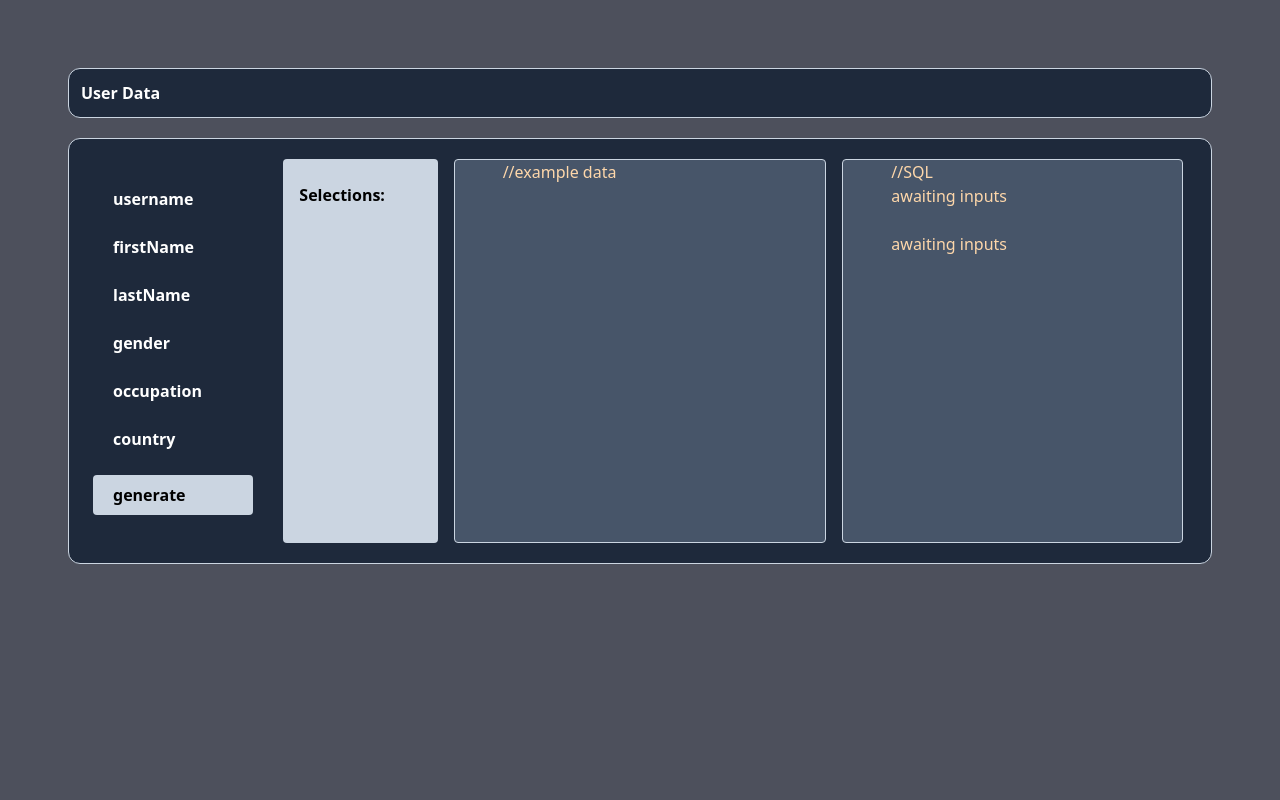
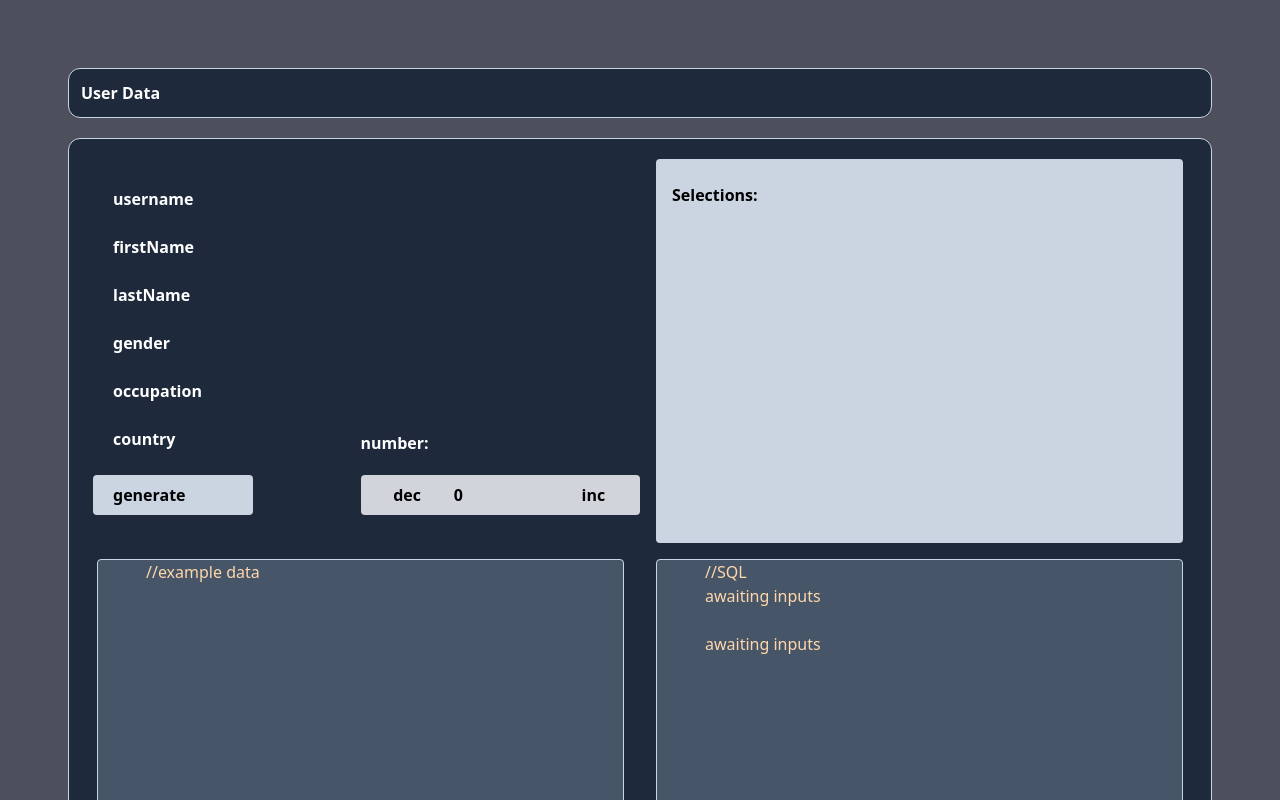
Before and after one commit to hyohyo814/SQLgen, a React (Create React App) app: page / in a window 1280 px wide. Shown: the top 800 px of the page. Built offline with nearby package versions, Linux system fonts and the light colour scheme.

Commit message:
Added counter component

```diff
--- a/src/App.js
+++ b/src/App.js
@@ -2,9 +2,8 @@ import SelectInterface from './components/SelectInterface'
 import './index.css';
 
 const App = () => {
-
   return (
-    <div className='min-h-screen bg-slate-950/70'>
+    <div className='bg-auto bg-slate-950/70'>
       <SelectInterface />
     </div>
   )
--- /dev/null
+++ b/src/components/SelectInterface/UserGenerateN.js
@@ -0,0 +1,35 @@
+import { useState } from 'react';
+
+const UserGenerateN = ({setCount}) => {
+  const [rep, setRep] = useState(0);
+
+  const handleInc = () => {
+    console.log('increment')
+    if (rep === 10) {
+      console.log('upper limit reached')
+      return
+    }
+    setRep(rep + 1)
+    setCount(rep + 1)
+  };
+
+  const handleDec = () => {
+    console.log('decrement')
+    if (rep === 0) {
+      console.log('must be greater than zero')
+      return
+    }
+    setRep(rep - 1)
+    setCount(rep - 1)
+  };
+
+  return (
+    <div className='grid grid-cols-3 bg-gray-300 font-semibold rounded py-2 my-3'>
+      <button onClick={() => handleDec()}>dec</button>
+      <div>{rep}</div>
+      <button onClick={() => handleInc()}>inc</button>
+    </div>
+  )
+};
+
+export default UserGenerateN;
--- a/src/components/SelectInterface/displaySqlInsert.js
+++ b/src/components/SelectInterface/displaySqlInsert.js
@@ -29,7 +29,7 @@ const displaySqlInsert = (tableValues) => {
         &#41;,
       </div>
     )
-  })
+  });
 
   return (
     <div>
--- a/src/components/SelectInterface/index.js
+++ b/src/components/SelectInterface/index.js
@@ -6,11 +6,13 @@ import generateCall from './generateCall';
 import displaySqlCreate from './displaySqlCreate';
 import displayResult from './displayResult';
 import displaySqlInsert from './displaySqlInsert';
+import UserGenerateN from './UserGenerateN';
 
 const SelectInterface = () => {
   const [result, setResult] = useState([]);
   const [sqlCreate, setSqlCreate] = useState([]);
   const [allChosen, setAllChosen] = useState([]);
+  const [count, setCount] = useState(0);
   const selects = [
     'username',
     'firstName',
@@ -28,10 +30,8 @@ const SelectInterface = () => {
   }, []);
 
   const selectEvent = (target) => {
-    // console.log(target);
     const updObj = allChosen.map((v) => {
       if (v.value === target) {
-        // console.log('match found');
         switch (v.status) {
           case 'true':
             v.status = 'false';
@@ -65,8 +65,8 @@ const SelectInterface = () => {
   const generate = () => {
     setSqlCreate(selectionIsolate(allChosen));
     const res = generateCall(selectionIsolate(allChosen));
-    // console.log(res);
-    setResult(result.concat(res));
+    console.log(count)
+    setResult([res]);
   };
 
   return (
@@ -74,7 +74,7 @@ const SelectInterface = () => {
       <div className="space-y-2 rounded-xl bg-slate-800 p-3 m-5 ring-white ring-opacity-60 ring-offset-2 ring-offset-blue-400 focus:outline-none focus:ring-2 border-solid border border-slate-300 text-white font-bold">
         User Data
       </div>
-      <div className="grid md:grid-cols-6 sm:grid-cols-2 space-y-2 rounded-xl bg-slate-800 p-3 m-5 ring-white ring-opacity-60 ring-offset-2 ring-offset-blue-400 focus:outline-none focus:ring-2 border-solid border border-slate-300">
+      <div className="grid md:grid-cols-4 sm:grid-cols-2 space-y-2 rounded-xl bg-slate-800 p-3 m-5 ring-white ring-opacity-60 ring-offset-2 ring-offset-blue-400 focus:outline-none focus:ring-2 border-solid border border-slate-300">
         <div className="py-6">
           {options}
           <button
@@ -83,7 +83,11 @@ const SelectInterface = () => {
             generate
           </button>
         </div>
-        <div className="h-96 grid-cols-1 mx-4 bg-slate-300 rounded">
+        <div className='grid py-6 content-end'>
+          <div className='font-semibold text-white py-2'>number:</div>
+          <UserGenerateN setCount={setCount} />
+        </div>
+        <div className="h-96 md:col-span-2 grid-cols-1 mx-4 bg-slate-300 rounded">
           <div className="border-l-zinc-700 px-4 py-6 bg-slate-350 rounded font-semibold">
             Selections:
           </div>
@@ -93,11 +97,11 @@ const SelectInterface = () => {
             </div>
           ))}
         </div>
-        <div className="col-span-2 pb-6 h-96 bg-slate-600 text-orange-200 rounded px-12 whitespace-pre-wrap overflow-y-auto border border-slate-300">
+        <div className="md:col-span-2 col-span-2 mx-4 pb-6 h-96 bg-slate-600 text-orange-200 rounded px-12 whitespace-pre-wrap overflow-y-auto border border-slate-300">
           //example data
           {displayResult(result)}
         </div>
-        <div className="col-span-2 mx-4 pb-6 h-96 bg-slate-600 text-orange-200 rounded px-12 whitespace-pre-wrap overflow-y-auto border border-slate-300">
+        <div className="md:col-span-2 col-span-2 mx-4 pb-6 h-96 bg-slate-600 text-orange-200 rounded px-12 whitespace-pre-wrap overflow-y-auto border border-slate-300">
           //SQL
           {displaySqlCreate(sqlCreate)}
           <br/>
--- a/src/components/SelectInterface/selectionIsolate.js
+++ b/src/components/SelectInterface/selectionIsolate.js
@@ -1,11 +1,11 @@
 const selectionIsolate = (array) => {
   const filterActive = array.filter((v) => {
     return v.status === 'true';
-  })
+  });
 
   const filterValue = filterActive.map((v) => {
     return v.value;
-  })
+  });
 
   return filterValue;
 };
```
